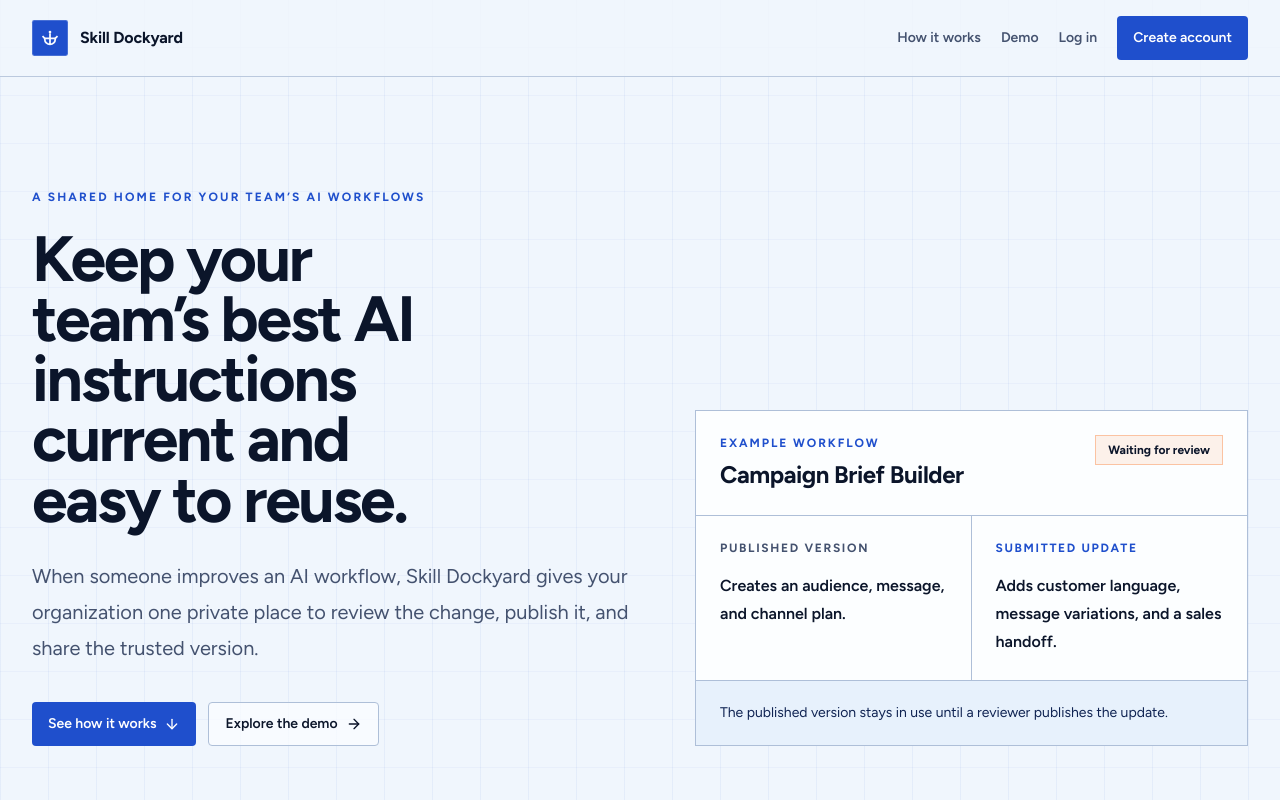
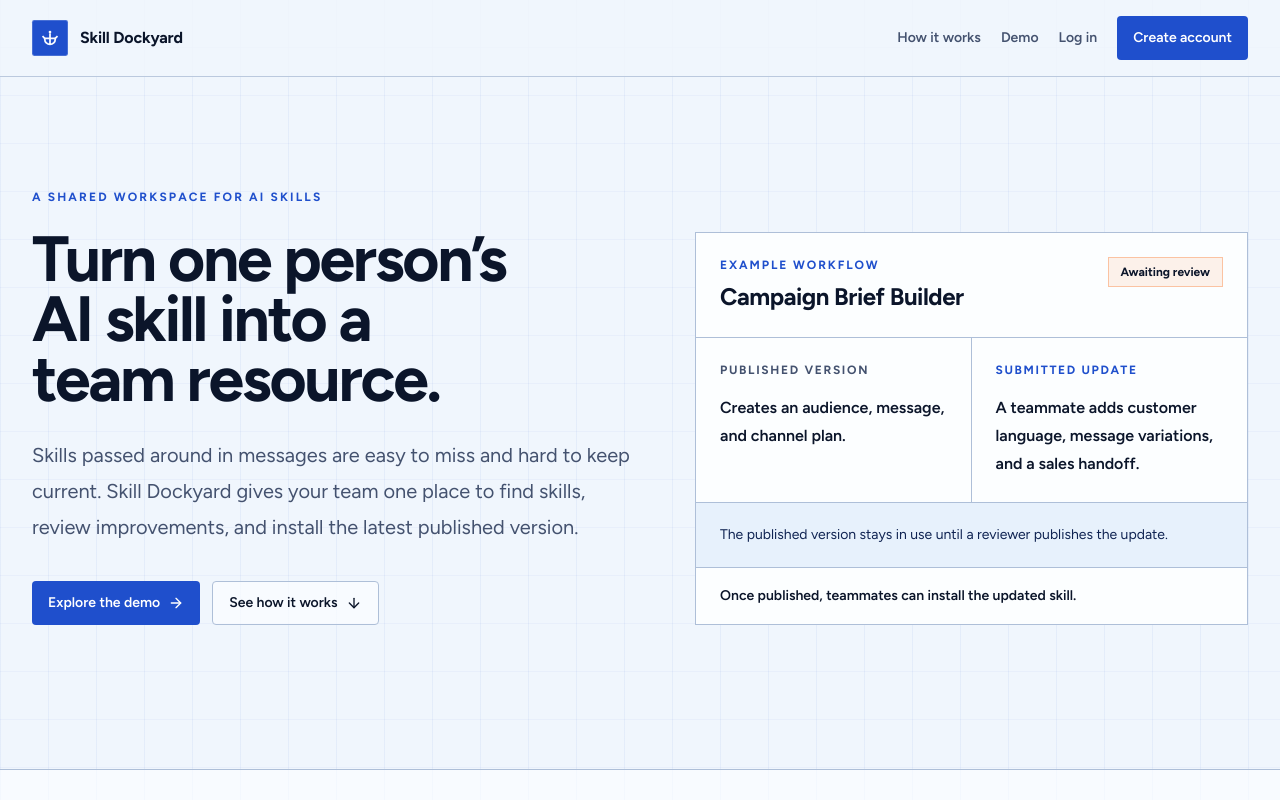
Before and after one commit to weber-stephen/SkillDockyard, a Next.js app: page / in a window 1280 px wide. Shown: the top 800 px of the page. Built offline with nearby package versions, Linux system fonts and the light colour scheme; no server answers.

Commit message:
Refine landing page team sharing message

```diff
--- a/src/app/page.tsx
+++ b/src/app/page.tsx
@@ -2,6 +2,7 @@ import { ProductLink as Link } from "@/components/product-link";
 import { ArrowDown, ArrowRight } from "lucide-react";
 import { BrandMark } from "@/components/brand-mark";
 import { Button } from "@/components/ui/button";
+import { isSelfServiceSignupEnabled } from "@/lib/legal-documents";
 
 const workflowSteps = [
   {
@@ -67,6 +68,8 @@ const trustPoints = [
 ] as const;
 
 export default function MarketingPage() {
+  const signupEnabled = isSelfServiceSignupEnabled();
+
   return (
     <div className="min-h-screen overflow-x-hidden">
       <a
@@ -76,32 +79,32 @@ export default function MarketingPage() {
         Skip to content
       </a>
 
-      <SiteHeader />
+      <SiteHeader signupEnabled={signupEnabled} />
 
       <main id="main-content">
         <section className="mx-auto grid max-w-7xl gap-12 px-5 pb-24 pt-14 sm:px-8 sm:pb-28 sm:pt-20 lg:grid-cols-[minmax(0,1.04fr)_minmax(22rem,0.96fr)] lg:items-end lg:gap-16 lg:pb-36 lg:pt-28">
           <div className="min-w-0">
             <p className="max-w-xl text-xs font-bold uppercase tracking-[0.18em] text-primary">
-              A shared home for your team’s AI workflows
+              A shared workspace for AI skills
             </p>
-            <h1 className="mt-6 max-w-[12ch] text-balance font-display text-[clamp(2.25rem,5vw,4.25rem)] font-bold leading-[0.94] tracking-[-0.035em]">
-              Keep your team’s best AI instructions current and easy to reuse.
+            <h1 className="mt-6 max-w-[14ch] text-balance font-display text-[clamp(2.25rem,5vw,4.25rem)] font-bold leading-[0.94] tracking-[-0.035em]">
+              Turn one person’s AI skill into a team resource.
             </h1>
             <p className="mt-7 max-w-[62ch] text-pretty text-lg leading-8 text-muted-foreground sm:text-xl sm:leading-9">
-              When someone improves an AI workflow, Skill Dockyard gives your organization one private place to review the change, publish it, and share the trusted version.
+              Skills passed around in messages are easy to miss and hard to keep current. Skill Dockyard gives your team one place to find skills, review improvements, and install the latest published version.
             </p>
             <div className="mt-9 flex flex-col gap-3 sm:flex-row sm:flex-wrap">
               <Button asChild className="min-h-11 w-full sm:w-auto">
+                <Link href="/demo" data-analytics-event="cta_clicked" data-analytics-location="landing_hero" data-analytics-label="explore_demo">
+                  Explore the demo
+                  <ArrowRight className="h-4 w-4" aria-hidden="true" />
+                </Link>
+              </Button>
+              <Button asChild variant="outline" className="min-h-11 w-full bg-panel/70 sm:w-auto">
                 <a href="#how-it-works" data-analytics-event="cta_clicked" data-analytics-location="landing_hero" data-analytics-label="how_it_works">
                   See how it works
                   <ArrowDown className="h-4 w-4" aria-hidden="true" />
                 </a>
-              </Button>
-              <Button asChild variant="outline" className="min-h-11 w-full bg-panel/70 sm:w-auto">
-                <Link href="/demo" data-analytics-event="cta_clicked" data-analytics-location="landing_hero" data-analytics-label="explore_demo">
-                  Explore the demo
-                  <ArrowRight className="h-4 w-4" aria-hidden="true" />
-                </Link>
               </Button>
             </div>
           </div>
@@ -112,23 +115,25 @@ export default function MarketingPage() {
         <WorkflowSection />
         <AudienceSection />
         <TrustSection />
-        <ClosingCallToAction />
+        <ClosingCallToAction signupEnabled={signupEnabled} />
       </main>
 
-      <SiteFooter />
+      <SiteFooter signupEnabled={signupEnabled} />
     </div>
   );
 }
 
-function SiteHeader() {
+function SiteHeader({ signupEnabled }: { signupEnabled: boolean }) {
   return (
     <header className="border-b border-border/80 bg-background/85">
       <div className="mx-auto flex max-w-7xl flex-col gap-2 px-5 py-4 sm:flex-row sm:items-center sm:justify-between sm:gap-6 sm:px-8">
         <div className="flex min-w-0 items-center justify-between gap-3">
           <BrandMark compact className="sm:gap-3" />
+          {signupEnabled ? (
             <Button asChild className="min-h-11 shrink-0 px-3 text-[13px] sm:hidden">
               <Link href="/signup">Create account</Link>
             </Button>
+          ) : null}
         </div>
 
         <nav aria-label="Primary" className="grid w-full grid-cols-3 gap-1 border-t border-border/70 pt-2 sm:flex sm:w-auto sm:items-center sm:gap-1 sm:border-0 sm:pt-0">
@@ -141,9 +146,11 @@ function SiteHeader() {
           <Link className="inline-flex min-h-11 items-center justify-center px-1 text-[13px] font-semibold text-muted-foreground transition-colors hover:text-foreground focus-visible:outline-none focus-visible:ring-2 focus-visible:ring-ring sm:px-2 sm:text-sm" href="/login">
             Log in
           </Link>
+          {signupEnabled ? (
             <Button asChild className="ml-2 hidden min-h-11 sm:inline-flex">
               <Link href="/signup">Create account</Link>
             </Button>
+          ) : null}
         </nav>
       </div>
     </header>
@@ -161,7 +168,7 @@ function RevisionSheet() {
           </h2>
         </div>
         <span className="w-fit border border-attention/40 bg-attention/10 px-3 py-1.5 text-xs font-bold text-foreground">
-          Waiting for review
+          Awaiting review
         </span>
       </div>
 
@@ -172,12 +179,15 @@ function RevisionSheet() {
         </div>
         <div className="p-5 sm:p-6">
           <p className="text-xs font-bold uppercase tracking-[0.14em] text-primary">Submitted update</p>
-          <p className="mt-4 text-base font-semibold leading-7">Adds customer language, message variations, and a sales handoff.</p>
+          <p className="mt-4 text-base font-semibold leading-7">A teammate adds customer language, message variations, and a sales handoff.</p>
         </div>
       </div>
 
       <p className="border-t border-border bg-secondary/45 p-5 text-sm leading-6 text-secondary-foreground sm:px-6">
         The published version stays in use until a reviewer publishes the update.
+      </p>
+      <p className="border-t border-border px-5 py-4 text-sm font-semibold leading-6 text-foreground sm:px-6">
+        Once published, teammates can install the updated skill.
       </p>
     </article>
   );
@@ -290,17 +300,17 @@ function TrustSection() {
   );
 }
 
-function ClosingCallToAction() {
+function ClosingCallToAction({ signupEnabled }: { signupEnabled: boolean }) {
   return (
     <section className="mx-auto max-w-7xl px-5 py-20 sm:px-8 sm:py-28">
       <div className="grid gap-8 border border-primary/25 bg-primary/[0.055] p-6 sm:p-9 lg:grid-cols-[1fr_auto] lg:items-end lg:p-12">
         <div>
-          <p className="text-xs font-bold uppercase tracking-[0.18em] text-primary">Start with the product</p>
+          <p className="text-xs font-bold uppercase tracking-[0.18em] text-primary">Start with the demo</p>
           <h2 className="mt-4 max-w-[17ch] text-balance font-display text-4xl font-bold leading-[1] tracking-[-0.025em] sm:text-5xl">
-            Give your team one trusted version to build from.
+            Let useful AI skill improvements reach the whole team.
           </h2>
           <p className="mt-5 max-w-[58ch] text-pretty text-lg leading-8 text-muted-foreground">
-            Explore the product with sample data, or create a private workspace when you are ready.
+            Explore a sample skill, review an update, and see how teammates can install the published version.
           </p>
         </div>
         <div className="flex flex-col gap-3 sm:flex-row lg:justify-end">
@@ -310,27 +320,33 @@ function ClosingCallToAction() {
               <ArrowRight className="h-4 w-4" aria-hidden="true" />
             </Link>
           </Button>
+          {signupEnabled ? (
             <Button asChild variant="outline" className="min-h-11 w-full bg-background/70 sm:w-auto">
               <Link href="/signup" data-analytics-event="cta_clicked" data-analytics-location="landing_closing" data-analytics-label="create_account">Create account</Link>
             </Button>
+          ) : (
+            <Button asChild variant="outline" className="min-h-11 w-full bg-background/70 sm:w-auto">
+              <a href="#how-it-works" data-analytics-event="cta_clicked" data-analytics-location="landing_closing" data-analytics-label="how_it_works">See how it works</a>
+            </Button>
+          )}
         </div>
       </div>
     </section>
   );
 }
 
-function SiteFooter() {
+function SiteFooter({ signupEnabled }: { signupEnabled: boolean }) {
   return (
     <footer className="border-t border-border bg-panel/75">
       <div className="mx-auto flex max-w-7xl flex-col gap-6 px-5 py-8 sm:flex-row sm:items-center sm:justify-between sm:px-8">
         <div className="max-w-md">
           <p className="font-display text-lg font-bold">Skill Dockyard</p>
-          <p className="mt-1 text-sm leading-6 text-muted-foreground">A shared home for the AI workflows your team wants to trust and reuse.</p>
+          <p className="mt-1 text-sm leading-6 text-muted-foreground">A shared workspace for your team’s AI skills, reviewed and ready to use.</p>
         </div>
         <nav aria-label="Footer" className="flex flex-wrap gap-x-5 gap-y-2 text-sm font-semibold">
           <Link className="inline-flex min-h-11 items-center text-muted-foreground transition-colors hover:text-foreground focus-visible:outline-none focus-visible:ring-2 focus-visible:ring-ring" href="/demo">Demo</Link>
           <Link className="inline-flex min-h-11 items-center text-muted-foreground transition-colors hover:text-foreground focus-visible:outline-none focus-visible:ring-2 focus-visible:ring-ring" href="/login">Log in</Link>
-          <Link className="inline-flex min-h-11 items-center text-muted-foreground transition-colors hover:text-foreground focus-visible:outline-none focus-visible:ring-2 focus-visible:ring-ring" href="/signup">Create account</Link>
+          {signupEnabled ? <Link className="inline-flex min-h-11 items-center text-muted-foreground transition-colors hover:text-foreground focus-visible:outline-none focus-visible:ring-2 focus-visible:ring-ring" href="/signup">Create account</Link> : null}
           <Link className="inline-flex min-h-11 items-center text-muted-foreground transition-colors hover:text-foreground focus-visible:outline-none focus-visible:ring-2 focus-visible:ring-ring" href="/privacy">Privacy</Link>
           <Link className="inline-flex min-h-11 items-center text-muted-foreground transition-colors hover:text-foreground focus-visible:outline-none focus-visible:ring-2 focus-visible:ring-ring" href="/terms">Terms</Link>
           <Link className="inline-flex min-h-11 items-center text-muted-foreground transition-colors hover:text-foreground focus-visible:outline-none focus-visible:ring-2 focus-visible:ring-ring" href="/support">Support</Link>
```
Lines whose indentation alone changed are shown as unchanged.
